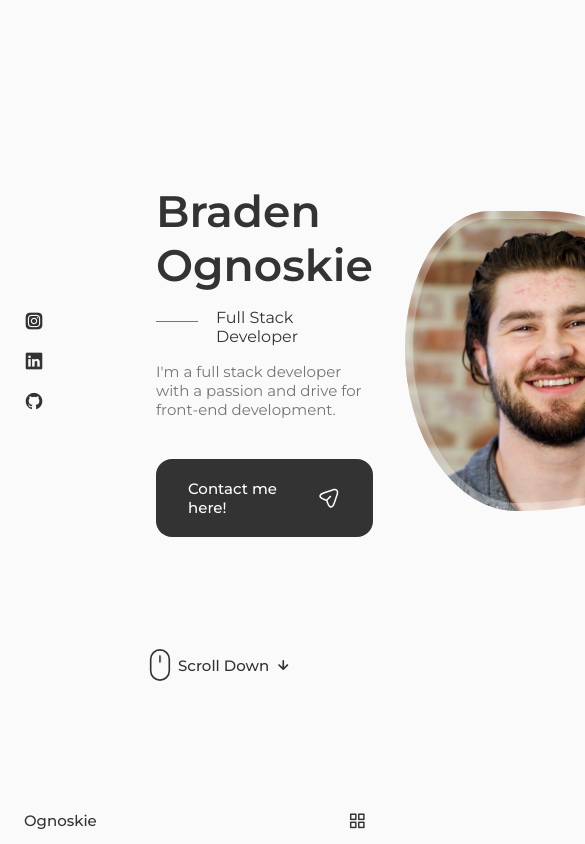
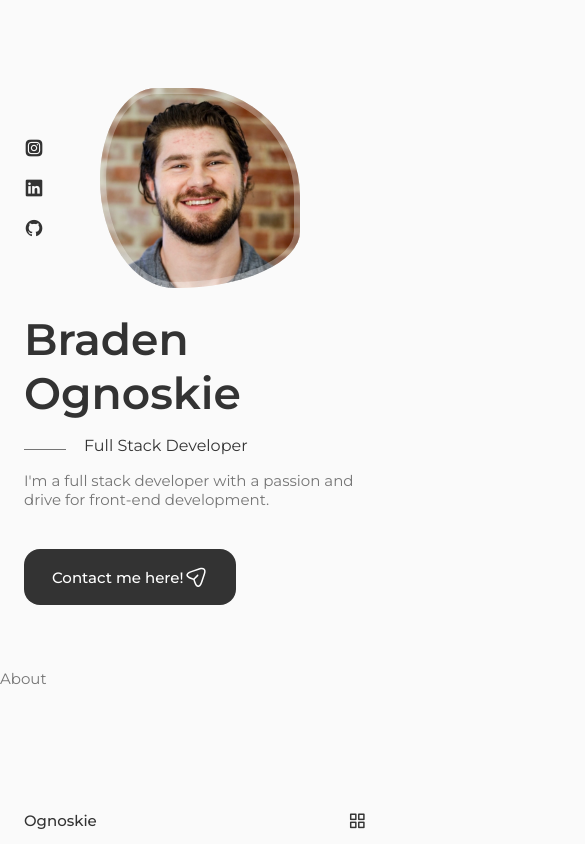
Before and after one commit to Ognoskie/portfolio-project, a React (Create React App) app: page / in a window 390 px wide. Shown: the top 844 px of the page, 585 px wide, since content can reach past the window. Built offline with nearby package versions, Linux system fonts and the light colour scheme.

Commit message:
finished home page

```diff
--- a/src/App.css
+++ b/src/App.css
@@ -174,10 +174,22 @@ img {
         margin-left: var(--mb-1-5);
         margin-right: var(--mb-1-5);
     }
+
+    .button {
+        padding: 1rem 1.75rem;
+    }
+
+    .button_icon {
+        width: 22px;
+        height: 22px;
+    }
 }
 
 /* Medium devices */
 @media screen and (max-width: 768px){
+    .section {
+        padding: 2rem 0 4rem;
+    }
 }
 
 @media screen and (max-width: 576px) {
@@ -185,6 +197,9 @@ img {
 
 /* Small devices */
 @media screen and (max-width: 350px){
+    :root {
+        --big-font-size: 2.25rem;
+    }
     .container {
         margin-left: var(--mb-1);
         margin-right: var(--mb-1);
--- a/src/App.js
+++ b/src/App.js
@@ -2,7 +2,7 @@ import React from "react";
 import "./App.css";
 import Header from "./components/header/Header";
 import Home from "./components/home/Home";
-
+import About from "./components/about/About";
 const App = () => {
     return (
         <>
@@ -10,6 +10,7 @@ const App = () => {
 
             <main className="main">
                 <Home />
+                <About />
             </main>
         </>
     )
--- /dev/null
+++ b/src/components/about/About.js
@@ -0,0 +1,9 @@
+import React from "react";
+
+const About = () => {
+    return (
+        <div>About</div>
+    )
+}
+
+export default About
--- a/src/components/home/home.css
+++ b/src/components/home/home.css
@@ -140,13 +140,41 @@
 
 /* Medium devices */
 @media screen and (max-width: 768px){
+    .home_content {
+        grid-template-columns: 0.5fr 3fr;
+        padding-top: 3.5rem;
+    }
 
+    .home_img {
+        order: initial;
+        justify-self: initial;
+    }
+
+    .home_data {
+        grid-column: 1/3;
+    }
+
+    .home_img {
+        box-shadow: inset 0 0 0 6px rgb(255 255 255 / 30%);
+        width: 200px;
+        height: 200px;
+    }
+
+    .home_scroll {
+        display: none;
+    }
 }
 
-@media screen and (max-width: 576px) {
-}
 
 /* Small devices */
 @media screen and (max-width: 350px){
+    .home_img {
+        width: 180px;
+        height: 180px;
+    }
 
+    .home_hand {
+        width: 22px;
+        height: 22px;
+    }
 }
```
Also changed, not shown: src/components/about/about.css (added).
